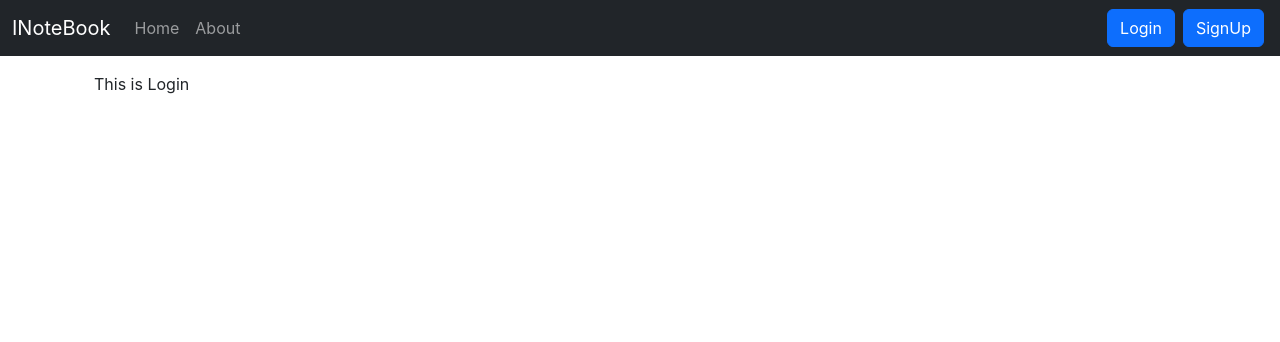
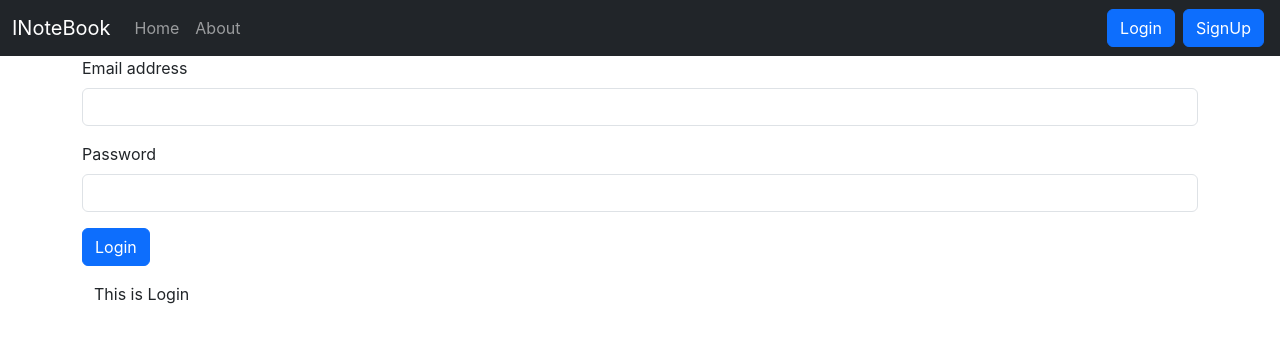
Before and after one commit to KusumaTeki/inotebook, a React (Create React App) app: page /login in a window 1280 px wide. Shown: the top 342 px of the page. Built offline with nearby package versions, Linux system fonts and the light colour scheme.

Commit message:
Added Login page(#working)

```diff
--- a/src/components/Login.js
+++ b/src/components/Login.js
@@ -1,12 +1,77 @@
-import React from 'react'
+import React, { useState } from "react";
+import {useNavigate } from "react-router-dom";
 
 const Login = () => {
+  const [credentials, setCredentials] = useState({ email: "", password: "" });
+let navigate =   useNavigate()
+  const handleSubmit = async (e) => {
+    e.preventDefault();
+    const response = await fetch("http://localhost:5000/api/auth/login", {
+      method: "POST",
+      headers: {
+        "Content-Type": "application/json",
+        // "auth-token":
+        //   "eyJhbGciOiJIUzI1NiIsInR5cCI6IkpXVCJ9.eyJ1c2VyIjp7ImlkIjoiNjRiOTIzNWJmZWYwNGU1ZmRiYjA4NWIzIn0sImlhdCI6MTY4OTkzMTI4MX0.AdOHlfj2WqzsnLx6VaPIkhCiw6LIEpN6gtmlrZoe8oY",
+      },
+      body: JSON.stringify({
+        email: credentials.email,
+        password: credentials.password,
+      }),
+    });
+    const json = await response.json();
+    console.log(json);
+    if (json.success) {
+      //Save the authtoken & redirect
+      localStorage.setItem('token', json.authtoken);
+      navigate("/")
+
+    } else {
+      alert("Invalid Credentials!! Try Again");
+    }
+  };
+  const handleOnchange = async (e) => {
+    setCredentials({ ...credentials, [e.target.name]: e.target.value });
+  };
+
   return (
-    <div className='container my-3 '>
-      This is Login
+    <>
+      <form onSubmit={handleSubmit}>
+        <div className="mb-3">
+          <label htmlFor="email" className="form-label">
+            Email address
+          </label>
+          <input
+            type="email"
+            name="email"
+            value={credentials.email}
+            onChange={handleOnchange}
+            className="form-control"
+            id="email"
+            aria-describedby="emailHelp"
+          />
+        </div>
+        <div className="mb-3">
+          <label htmlFor="password" className="form-label">
+            Password
+          </label>
+          <input
+            type="password"
+            name="password"
+            value={credentials.password}
+            onChange={handleOnchange}
+            className="form-control"
+            id="password"
+          />
+        </div>
 
-    </div>
-  )
-}
+        <button type="submit" className="btn btn-primary">
+          Login
+        </button>
+      </form>
 
-export default Login
+      <div className="container my-3 ">This is Login</div>
+    </>
+  );
+};
+
+export default Login;
```
Also changed, not shown: 1 other file (tests, documents, lock files or other folders).
